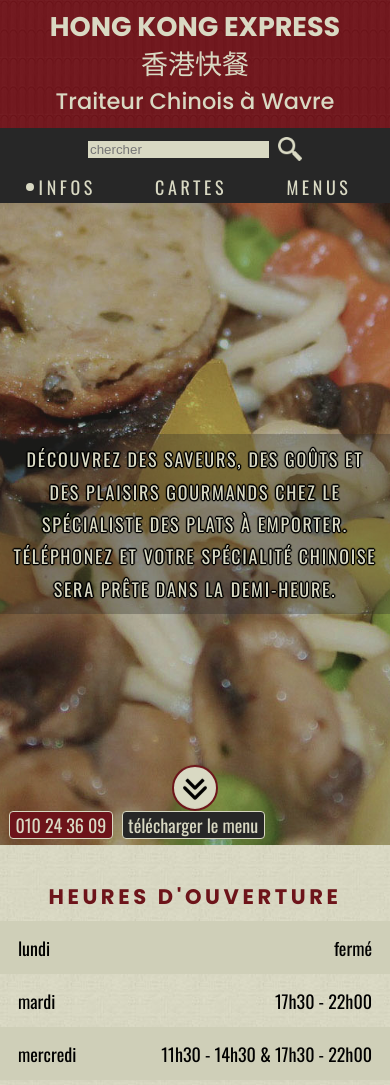
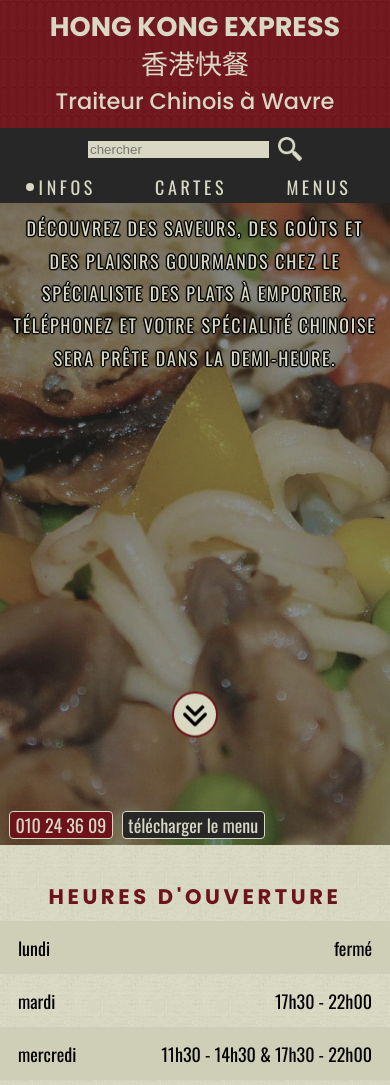
Before and after one commit to vanmaerckechri/HongKongExpress, a PHP site: page / in a window 390 px wide. Shown: the top 1085 px of the page. Run offline with PHP 8.4, Linux system fonts and the light colour scheme.

Commit message:
update responsive

```diff
--- a/assets/css/jsallow.css
+++ b/assets/css/jsallow.css
@@ -169,6 +169,9 @@ footer {
 @media screen and (max-width: 640px) {
   .home-content {
     height: calc(100vh - 160px); } }
+@media screen and (max-width: 640px) and (max-height: 370px) and (orientation: landscape) {
+  .subMenu-content li a {
+    font-size: 0.7rem; } }
 @media screen and (max-width: 512px) {
   .mainMenu .search-container {
     order: 1; }
--- a/assets/css/style.css
+++ b/assets/css/style.css
@@ -15,15 +15,15 @@
     opacity: 1; } }
 @-webkit-keyframes nextPage {
   0% {
-    -webkit-transform: translate(-50%, -100%);
-            transform: translate(-50%, -100%); }
+    -webkit-transform: translate(-50%, -50%);
+            transform: translate(-50%, -50%); }
   100% {
     -webkit-transform: translate(-50%, 0);
             transform: translate(-50%, 0); } }
 @keyframes nextPage {
   0% {
-    -webkit-transform: translate(-50%, -100%);
-            transform: translate(-50%, -100%); }
+    -webkit-transform: translate(-50%, -50%);
+            transform: translate(-50%, -50%); }
   100% {
     -webkit-transform: translate(-50%, 0);
             transform: translate(-50%, 0); } }
@@ -432,10 +432,10 @@ section > div {
   .titleImg-container img {
     margin-top: 4rem; }
 
-.food-comments {
-  margin-bottom: 0.9rem;
+.cartes-container .food-comments, .menus-container .food-comments {
+  margin-bottom: 0.5rem;
   text-align: center;
-  font-size: 1.2rem;
+  font-size: 0.9rem;
   text-transform: uppercase; }
 
 .food-name {
@@ -599,6 +599,28 @@ footer {
   .footer-content {
     padding: 0.2rem 0.5rem;
     font-size: 0.8rem; } }
+@media screen and (max-width: 640px) and (max-height: 370px) and (orientation: landscape) {
+  .home-text {
+    top: 0;
+    height: 100%;
+    -webkit-transform: translate(-50%);
+            transform: translate(-50%); }
+
+  .home-nextPage {
+    bottom: 16px;
+    -webkit-transform: translate(-50%);
+            transform: translate(-50%); } }
+@media screen and (max-width: 581px) {
+  .home-text {
+    top: 0;
+    height: 100%;
+    -webkit-transform: translate(-50%);
+            transform: translate(-50%); }
+
+  .home-nextPage {
+    bottom: 88px;
+    -webkit-transform: translate(-50%);
+            transform: translate(-50%); } }
 @media screen and (max-width: 512px) {
   .mainMenu {
     -ms-flex-pack: distribute;
--- a/assets/sass/_animations.scss
+++ b/assets/sass/_animations.scss
@@ -13,7 +13,7 @@
 {
 	0%
 	{
-		transform: translate(-50%, -100%);
+		transform: translate(-50%, -50%);
 	}
   	100%
   	{
--- a/assets/sass/_jsallowmain.scss
+++ b/assets/sass/_jsallowmain.scss
@@ -286,6 +286,14 @@ footer
 	}
 }
 
+@media screen and (max-width: 640px) and (max-height: 370px) and (orientation: landscape)
+{
+	.subMenu-content li a
+	{
+		font-size: 0.7rem;
+	}
+}
+
 @media screen and (max-width: 512px)
 {
 	.mainMenu
--- a/assets/sass/_main.scss
+++ b/assets/sass/_main.scss
@@ -246,12 +246,15 @@ section
 		margin-top: 4rem;
 	}
 }
-.food-comments
+.cartes-container, .menus-container
 {
-	margin-bottom: 0.9rem;
-	text-align: center;
-	font-size: 1.2rem;
-	text-transform: uppercase;
+		.food-comments
+	{
+		margin-bottom: 0.5rem;
+		text-align: center;
+		font-size: 0.9rem;
+		text-transform: uppercase;
+	}
 }
 .food-name
 {
--- a/assets/sass/_responsive.scss
+++ b/assets/sass/_responsive.scss
@@ -120,6 +120,36 @@
 	}
 }
 
+@media screen and (max-width: 640px) and (max-height: 370px) and (orientation: landscape)
+{
+	.home-text
+	{
+		top: 0;
+		height: 100%;
+		transform: translate(-50%);
+	}
+	.home-nextPage
+	{
+		bottom: 16px;
+		transform: translate(-50%);
+	}
+}
+
+@media screen and (max-width: 581px)
+{
+	.home-text
+	{
+		top: 0;
+		height: 100%;
+		transform: translate(-50%);
+	}
+	.home-nextPage
+	{
+		bottom: 88px;
+		transform: translate(-50%);
+	}
+}
+
 @media screen and (max-width: 512px)
 {
 	.mainMenu
```
Also changed, not shown: assets/js/engine.js (+10 -1 lines), 2 other files.
